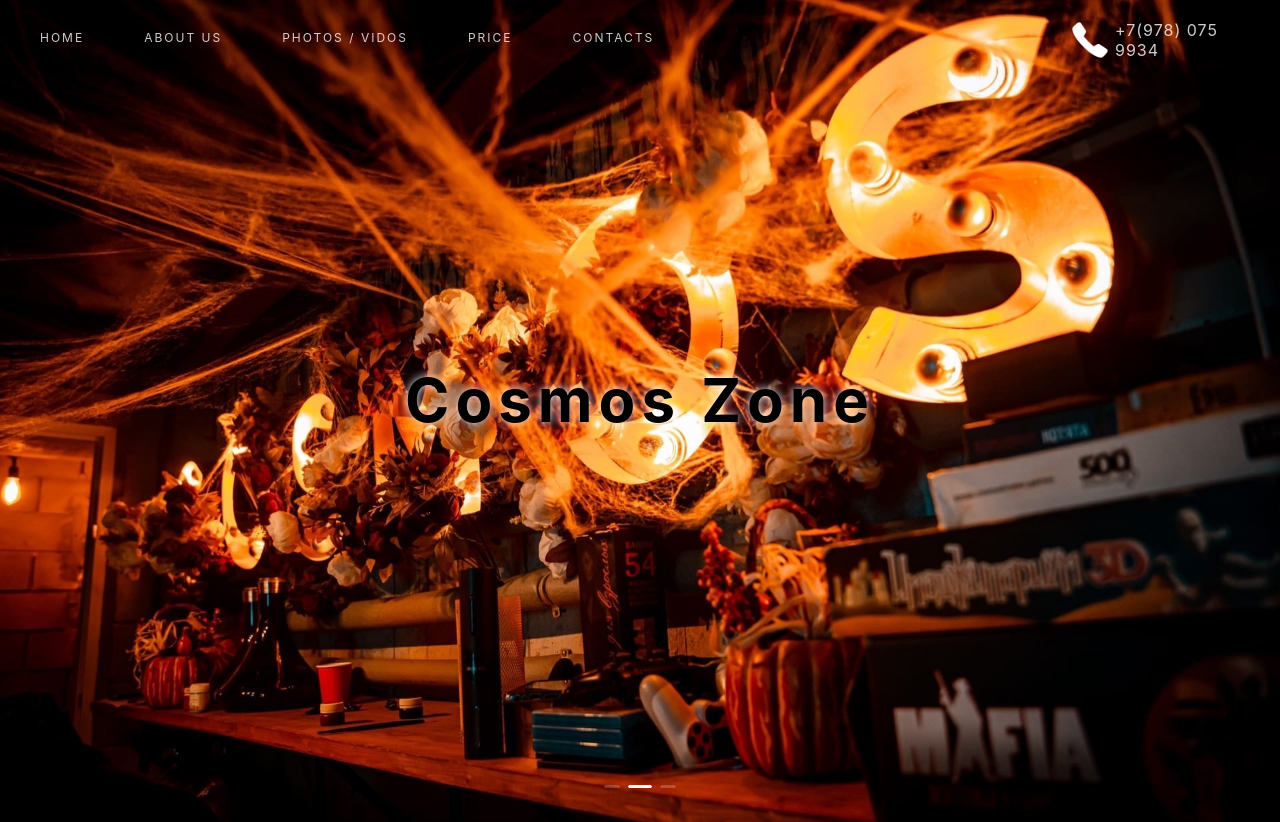
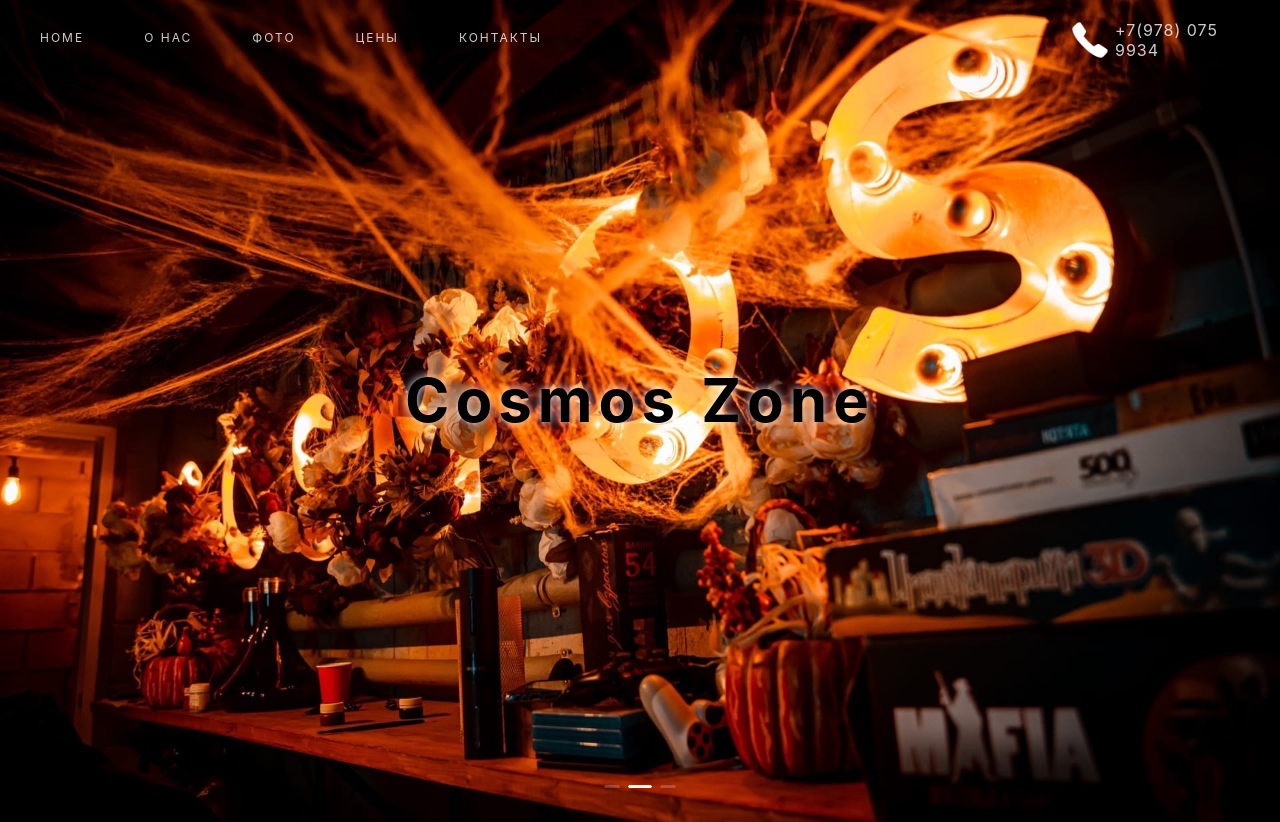
Before and after one commit to MrBattka/cosmos, a React (Create React App) app: page / in a window 1280 px wide. Shown: the top 822 px of the page. Built offline with nearby package versions, Linux system fonts and the light colour scheme; a web font is replaced by a local one.

Commit message:
adaptive phone 1.1

```diff
--- a/src/App.js
+++ b/src/App.js
@@ -27,10 +27,10 @@ function App() {
           <header className={styles.header}>
             <ul className={styles.desktop__header}>
               <li><a className={styles.skip__link} href='#top'>Home</a></li>
-              <li><a href='#about'>About us</a></li>
-              <li><a href='#media'>Photos / Vidos</a></li>
-              <li><a href='#price'>Price</a></li>
-              <li><a href='#contact'>Contacts</a></li>
+              <li><a href='#about'>О нас</a></li>
+              <li><a href='#media'>Фото</a></li>
+              <li><a href='#price'>Цены</a></li>
+              <li><a href='#contact'>Контакты</a></li>
             </ul>
             <a className={styles.icon__header} href='#top'><img className={styles.icon__header_img} src={iconHeader} alt="#" /></a>
             <div className={styles.header__phone}>
--- a/src/App.module.css
+++ b/src/App.module.css
@@ -207,22 +207,22 @@ body {
 }
 
 .caruselWrapper__1 {
-    max-height: 60vh;
+    max-height: 70vh;
     width: 50vw;
 }
 
 .caruselWrapper__2 {
-    max-height: 60vh;
+    max-height: 70vh;
     width: 50vw;
 }
 
 .caruselWrapper__1 img {
-    max-height: 60vh;
+    max-height: 70vh;
     width: 50vw;
 }
 
 .caruselWrapper__2 img {
-    max-height: 60vh;
+    max-height: 70vh;
     width: 50vw;
     margin: 0;
     padding: 0;
@@ -396,7 +396,11 @@ body {
 
 @media(max-width: 450px) {
     .caruselTitle__1, .caruselTitle__3 {
-        margin-top: 1px;
+        height: 10%;
+    }
+
+    .title__wrapper {
+        height: 40vh;
     }
 
     .caruselTitle__2 {
```
